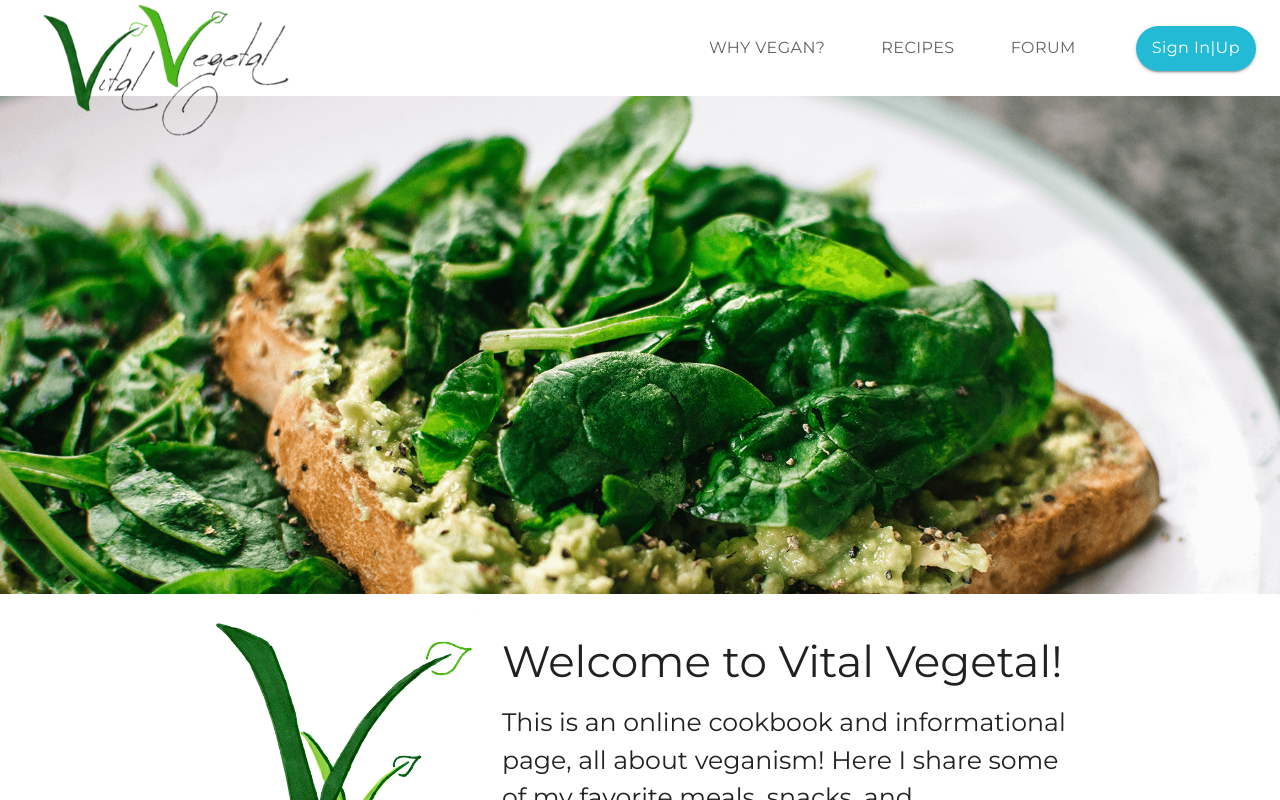
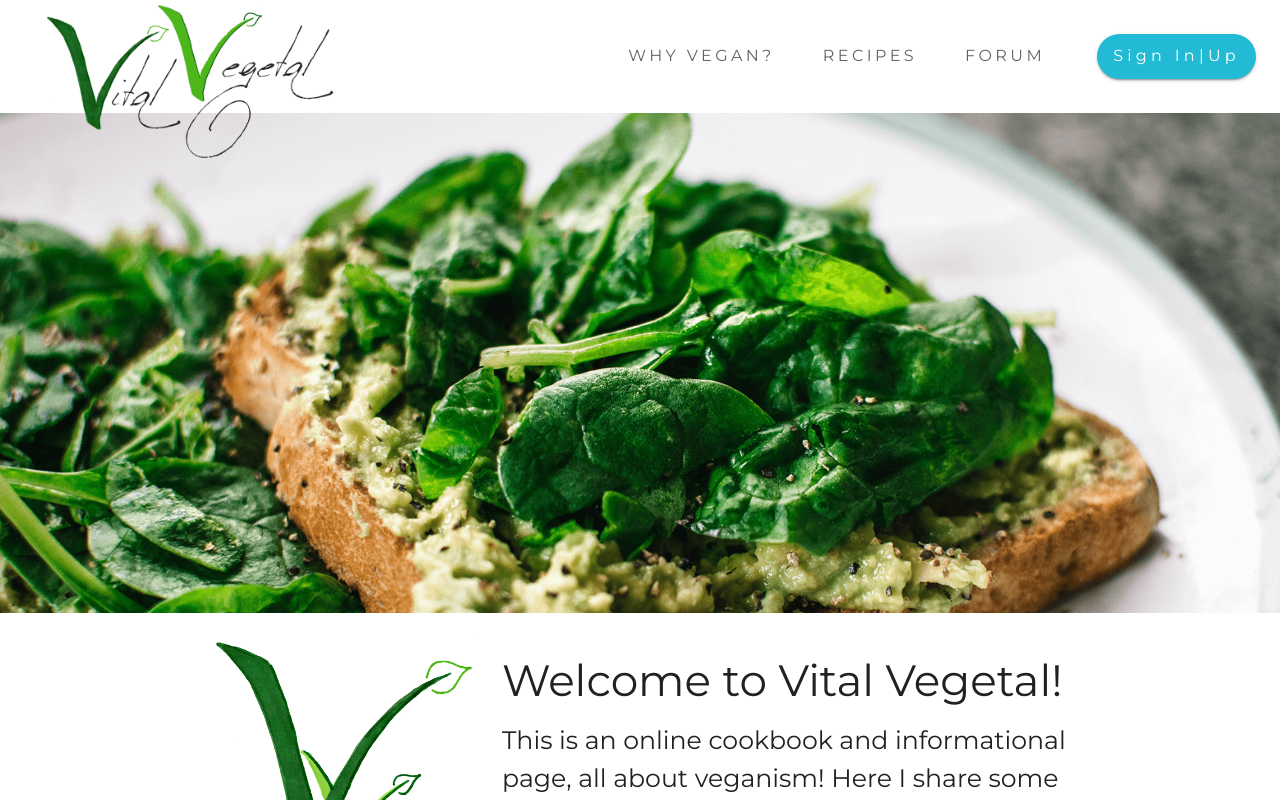
Before and after one commit to PetitsPoissons/vital-vegetal, a React (Create React App) app in the folder client/: page / in a window 1280 px wide. Shown: the top 800 px of the page. Built offline with nearby package versions, Linux system fonts and the light colour scheme.

Commit message:
responsive md, lg

```diff
--- a/client/src/components/layout/Header.js
+++ b/client/src/components/layout/Header.js
@@ -3,6 +3,8 @@ import React, { useState, useEffect } from 'react';
 import { Link } from 'react-router-dom';
 
 // Styles & Assets
+import useMediaQuery from '@material-ui/core/useMediaQuery';
+import useScrollTrigger from '@material-ui/core/useScrollTrigger';
 import { makeStyles } from '@material-ui/core/styles';
 import AppBar from '@material-ui/core/AppBar';
 import Toolbar from '@material-ui/core/Toolbar';
@@ -12,25 +14,61 @@ import Tab from '@material-ui/core/Tab';
 import Menu from '@material-ui/core/Menu';
 import MenuItem from '@material-ui/core/MenuItem';
 import Slide from '@material-ui/core/Slide';
-import useScrollTrigger from '@material-ui/core/useScrollTrigger';
+
 import longLogo from '../../assets/vvLogoLong.png';
+
+function HideOnScroll(props) {
+  const { children } = props;
+  const trigger = useScrollTrigger();
+
+  return (
+    <Slide appear={false} direction="down" in={!trigger}>
+      {children}
+    </Slide>
+  );
+}
 
 const useStyles = makeStyles((theme) => ({
   root: {
     flexGrow: 1,
   },
   navigationBar: {
-    height: '12vh',
+    backgroundImage: 'linear-gradient(white, transparent)',
+    [theme.breakpoints.up('lg')]: {
+      height: '10rem',
+    },
+    [theme.breakpoints.between('md', 'lg')]: {
+      height: '7.5rem',
+    },
+    [theme.breakpoints.down('md')]: {
+      height: '6.2rem',
+    },
   },
   logoContainer: {
-    marginTop: '3em',
     padding: 0,
     '&:hover': {
       backgroundColor: 'transparent',
     },
+    [theme.breakpoints.up('lg')]: {
+      marginTop: '4rem',
+    },
+    [theme.breakpoints.between('md', 'lg')]: {
+      marginTop: '3rem',
+    },
+    [theme.breakpoints.down('md')]: {
+      marginTop: '2.2rem',
+    },
   },
   logo: {
-    width: '22vw',
+    [theme.breakpoints.up('lg')]: {
+      width: '30rem',
+    },
+    [theme.breakpoints.between('md', 'lg')]: {
+      width: '22rem',
+    },
+    [theme.breakpoints.down('md')]: {
+      width: '18rem',
+    },
   },
   tabContainer: {
     marginLeft: 'auto',
@@ -38,13 +76,35 @@ const useStyles = makeStyles((theme) => ({
   tab: {
     ...theme.typography.tab,
     minWidth: 10,
-    marginLeft: theme.spacing(4),
+    [theme.breakpoints.up('lg')]: {
+      fontSize: '20rem',
+      marginLeft: theme.spacing(4),
+    },
+    [theme.breakpoints.between('md', 'lg')]: {
+      fontSize: '8rem',
+      marginLeft: theme.spacing(3),
+    },
+    [theme.breakpoints.down('md')]: {
+      fontSize: '1rem',
+      marginLeft: theme.spacing(2),
+    },
   },
   button: {
     ...theme.typography.login,
     borderRadius: '50px',
     height: '45px',
-    marginLeft: theme.spacing(6),
+    [theme.breakpoints.up('lg')]: {
+      fontSize: '20rem',
+      marginLeft: theme.spacing(6),
+    },
+    [theme.breakpoints.between('md', 'lg')]: {
+      fontSize: '10rem',
+      marginLeft: theme.spacing(5),
+    },
+    [theme.breakpoints.down('md')]: {
+      fontSize: '1rem',
+      marginLeft: theme.spacing(4),
+    },
   },
   menuFirstItem: {
     ...theme.typography.tab,
@@ -62,17 +122,6 @@ const useStyles = makeStyles((theme) => ({
     },
   },
 }));
-
-function HideOnScroll(props) {
-  const { children } = props;
-  const trigger = useScrollTrigger();
-
-  return (
-    <Slide appear={false} direction="down" in={!trigger}>
-      {children}
-    </Slide>
-  );
-}
 
 export default function Header(props) {
   const classes = useStyles();
@@ -201,7 +250,7 @@ export default function Header(props) {
     <div className={classes.root}>
       <HideOnScroll {...props}>
         <AppBar
-          position="fixed"
+          position="static"
           color="white"
           className={classes.navigationBar}
           elevation={0}
--- a/client/src/components/layout/Theme.js
+++ b/client/src/components/layout/Theme.js
@@ -6,6 +6,12 @@ const vvTurquoise = '#23bad5';
 const vvWhite = '#000';
 
 export default createMuiTheme({
+  mixins: {
+    toolbar: {
+      minHeight: 0,
+      backgroundColor: 'transparent',
+    },
+  },
   palette: {
     common: {
       dkGreen: `${vvDarkGreen}`,
--- a/client/src/components/pages/HomePage.js
+++ b/client/src/components/pages/HomePage.js
@@ -20,7 +20,7 @@ const HomePage = () => {
   return (
     <>
       {/* <NavbarHome /> */}
-      <div className="section white"></div>
+      {/* <div className="section white"></div> */}
       <div className="parallax-container">
         <div className="parallax">
           <img src={assiette5} alt="Veggie Tartines" className="parallax-img" />
--- a/client/src/components/pages/WhyVeganPage.js
+++ b/client/src/components/pages/WhyVeganPage.js
@@ -21,7 +21,7 @@ const WhyVeganPage = () => {
 
   return (
     <>
-      <div className="section white"></div>
+      {/* <div className="section white"></div> */}
       <div className="parallax-container">
         <div className="parallax">
           <img
```
